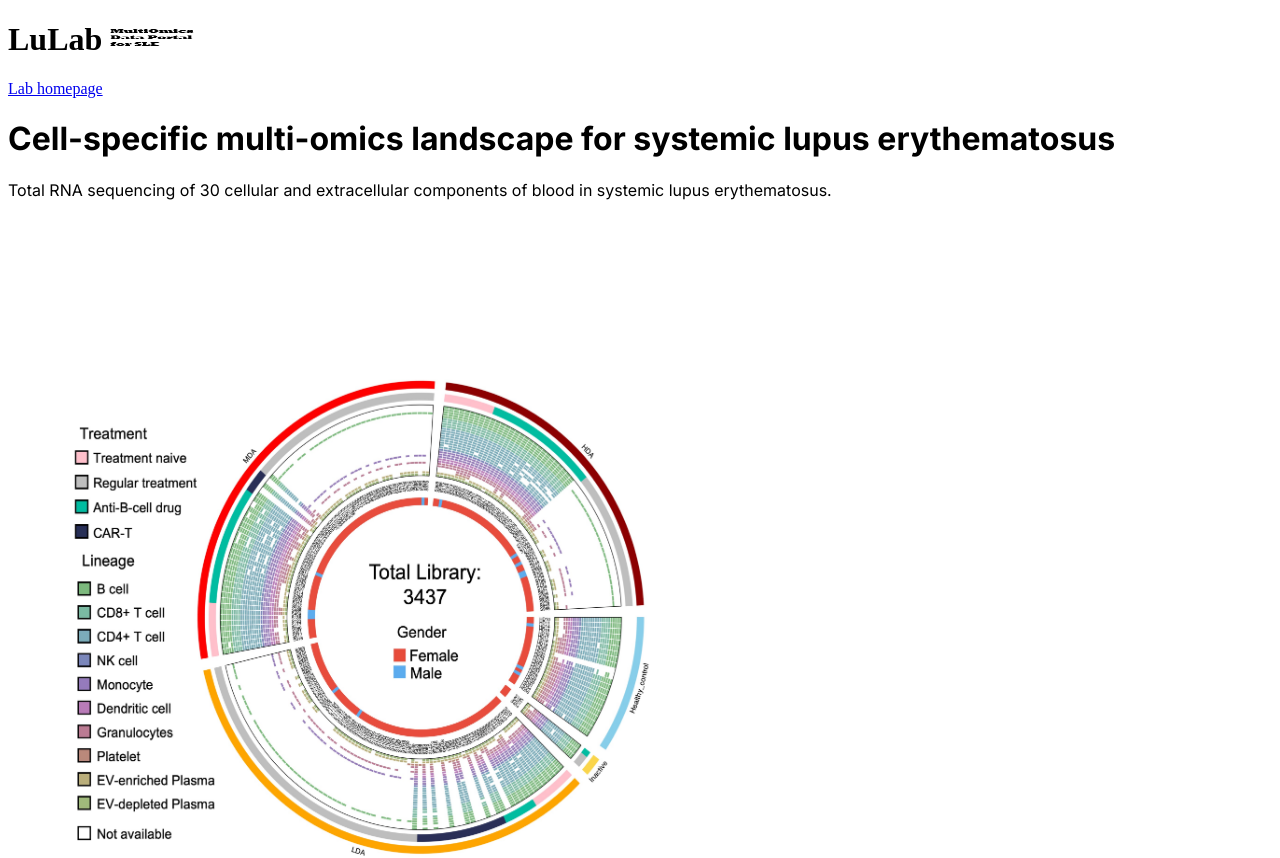
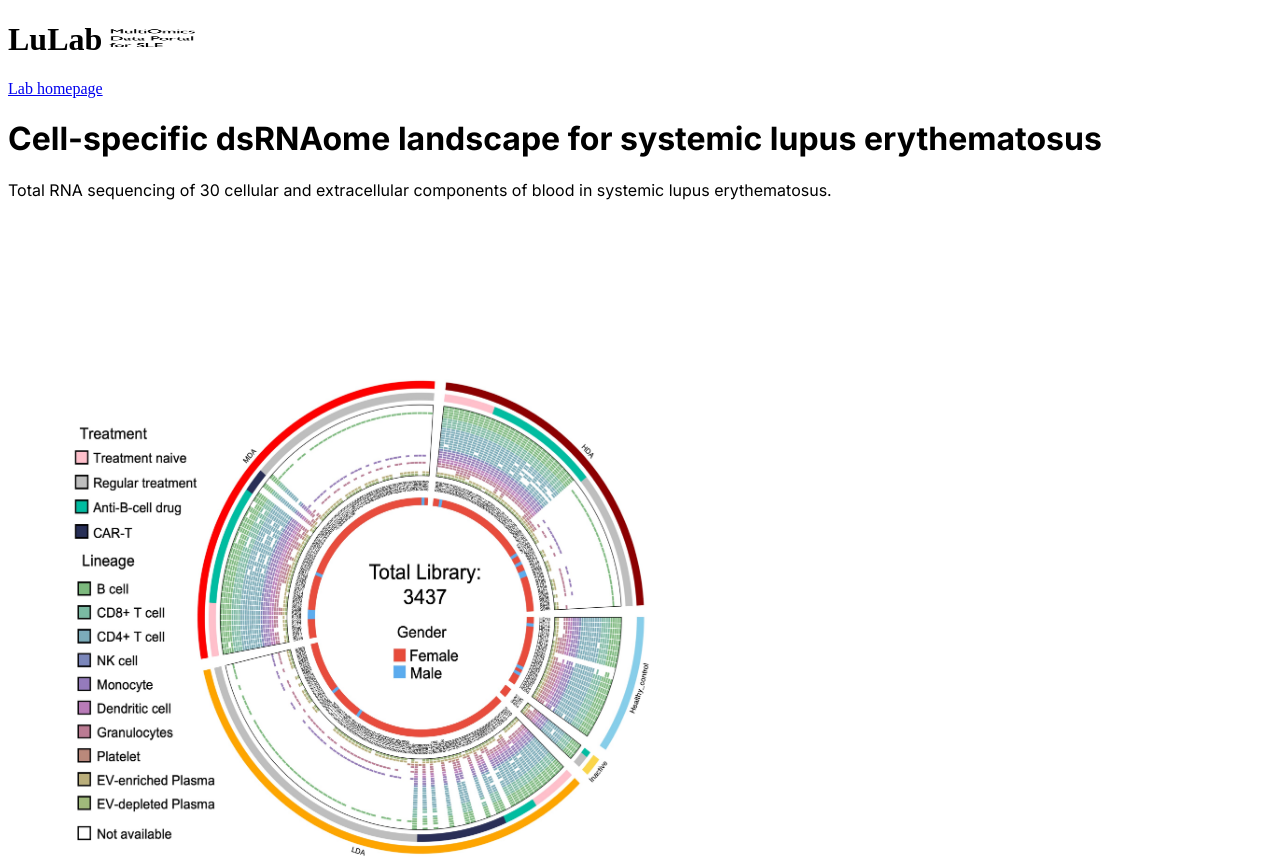
Before and after one commit to hechang22/dataportal, a Next.js app: page / in a window 1280 px wide. Shown: the top 858 px of the page. Built offline with nearby package versions, Linux system fonts and the light colour scheme.

Commit message:
change title

```diff
--- a/pages/index.tsx
+++ b/pages/index.tsx
@@ -140,7 +140,7 @@ export default function Home({ datasets }: { datasets: Dataset[] }) {
       >
         <div>
           <h1 className="text-[23px] font-bold text-zinc-800 text-center">
-            Cell-specific multi-omics landscape for systemic lupus erythematosus
+            Cell-specific dsRNAome landscape for systemic lupus erythematosus
           </h1>
           <p className="max-w-[1000px] text-[18px] text-center text-[#6d6f71]">
             Total RNA sequencing of 30 cellular and extracellular components of blood in systemic lupus erythematosus.
```
Also changed, not shown: public/logo.png.
